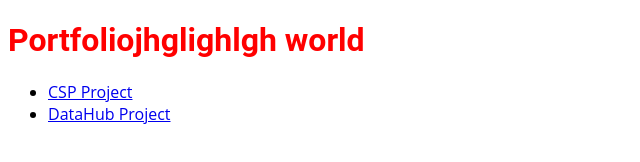
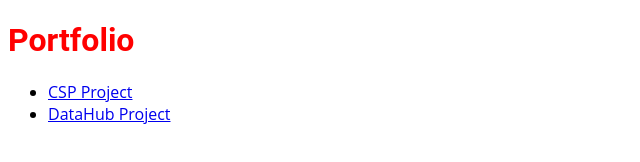
Before and after one commit to berthakuo/berthakuo.github.io, a website: page index.html in a window 1280 px wide. Shown: the whole page, without its empty margins (0-640 px from the left). Drawn offline with Linux system fonts and the light colour scheme.

Commit message:
removed sample test text

```diff
--- a/index.html
+++ b/index.html
@@ -8,7 +8,7 @@
 </head>
 <body>
 
-    <h1>Portfoliojhglighlgh world</h1>
+    <h1>Portfolio</h1>
     <ul>
         <li><a href="CSP.html">CSP Project</a></li>
         <li><a href="DataHub.html">DataHub Project</a></li>
```
